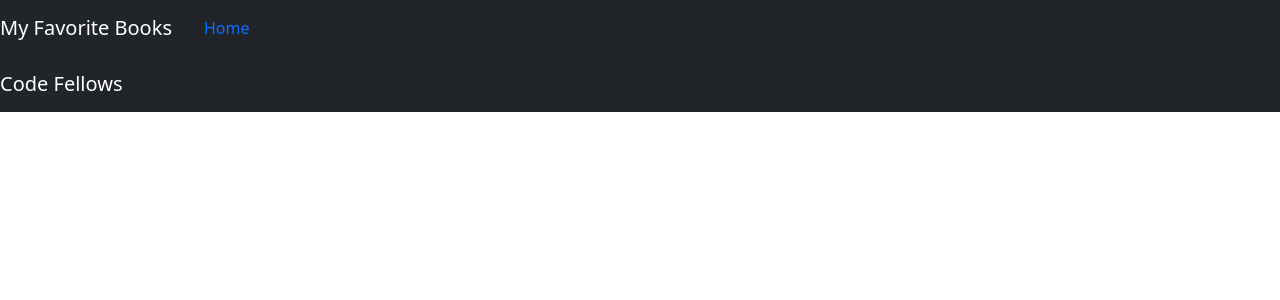
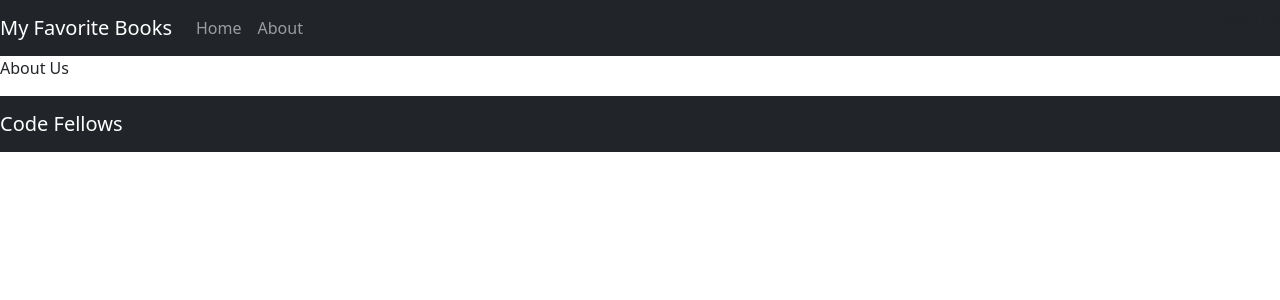
Before and after one commit to BLZdevs/can-of-books-frontend, a React (Create React App) app: page /About in a window 1280 px wide. Shown: the top 300 px of the page. Built offline with nearby package versions, Linux system fonts and the light colour scheme.

Commit message:
Added About route

```diff
--- a/package.json
+++ b/package.json
@@ -13,7 +13,7 @@
     "react-cookie": "4.0.3",
     "react-cookies": "0.1.1",
     "react-dom": "^18.0.0",
-    "react-router-dom": "^6.3.0",
+    "react-router-dom": "^6.11.2",
     "react-scripts": "5.0.1",
     "web-vitals": "^2.1.4"
   },
--- a/src/About.js
+++ b/src/About.js
@@ -4,8 +4,8 @@ class Profile extends Component {
 
   render() {
     /* TODO: render information about the developers */
-    return <p>Profile page coming soon</p>
+    return <p>About Us</p>;
   }
-};
+}
 
 export default Profile;
--- a/src/App.js
+++ b/src/App.js
@@ -2,6 +2,7 @@ import React from 'react';
 import Header from './Header';
 import Footer from './Footer';
 import BestBooks from './BestBooks';
+import Profile from './About';
 import 'bootstrap/dist/css/bootstrap.min.css';
 
 import {
@@ -23,6 +24,10 @@ class App extends React.Component {
             >
             </Route>
             {/* PLACEHOLDER: add a route with a path of '/about' that renders the `About` component */}
+            <Route
+              path='About'
+              element={<Profile/>}>
+            </Route>
           </Routes>
           <Footer />
         </Router>
--- a/src/BestBooks.js
+++ b/src/BestBooks.js
@@ -4,7 +4,6 @@ import Carousel from 'react-bootstrap/Carousel';
 import musashi from './musashi.jpg';
 import love from './love.jpg';
 import presence from './presence.jpg';
-
 import PostForm from './PostForm';
 import './BestBook.css';
 
--- a/src/Header.js
+++ b/src/Header.js
@@ -1,14 +1,21 @@
 import React from 'react';
-import { Navbar, NavItem } from 'react-bootstrap';
-import { Link } from "react-router-dom";
+import { Navbar, Nav } from 'react-bootstrap';
+import { Link } from 'react-router-dom';
+import Profile from './About';
 
 class Header extends React.Component {
   render() {
     return (
       <Navbar collapseOnSelect expand="lg" bg="dark" variant="dark">
         <Navbar.Brand>My Favorite Books</Navbar.Brand>
-        <NavItem><Link to="/" className="nav-link">Home</Link></NavItem>
-        {/* PLACEHOLDER: render a navigation link to the about page */}
+        <Navbar.Toggle aria-controls="responsive-navbar-nav" />
+        <Navbar.Collapse id="responsive-navbar-nav">
+          <Nav className="mr-auto">
+            <Nav.Link as={Link} to="/" className="nav-link">Home</Nav.Link>
+            <Nav.Link as={Link} to="/about" className="nav-link">About</Nav.Link>
+          </Nav>
+        </Navbar.Collapse>
+        <Profile />
       </Navbar>
     );
   }
```
Also changed, not shown: 1 other file (tests, documents, lock files or other folders).
